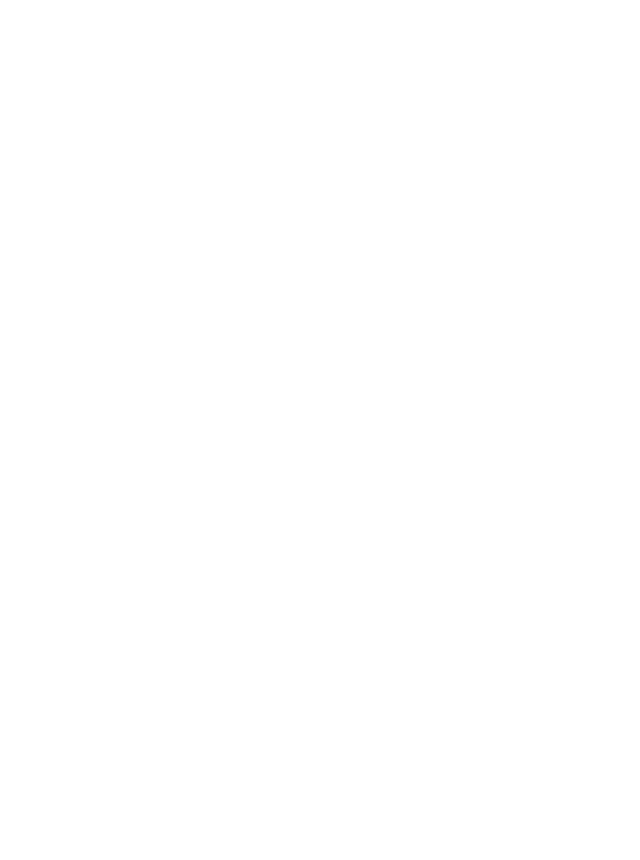
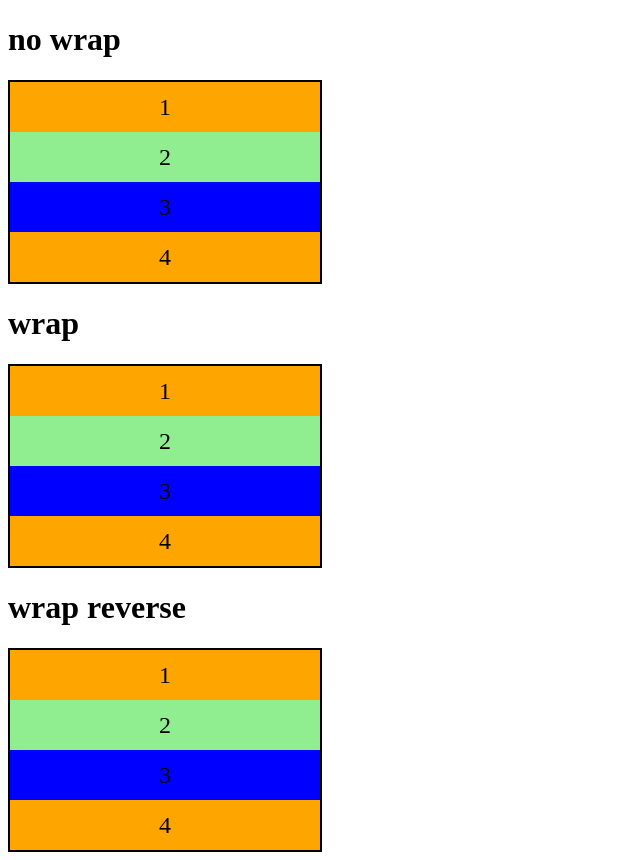
Before and after one commit to fenixfortal3d/Meu-percurso-na-DIO, a plain HTML site: page Spread Fullstack Developer/HTML2/Wrap.html in a window 1280 px wide. Shown: the whole page, without its empty margins (0-640 px from the left). Before the commit the page ends 800 px from the top, so only its background shows below. Drawn offline with Linux system fonts and the light colour scheme.

Commit message:
Estudando fundamentos de flex-wrap

```diff
--- a/Spread Fullstack Developer/HTML2/Wrap.html
+++ b/Spread Fullstack Developer/HTML2/Wrap.html
@@ -9,21 +9,70 @@
     <style>
         .flex-container{
             display: flex;
-            height: 150px;
+            flex-direction: column;
+            height: 150;
+            border: 2px solid black;
+            max-width: 310px;
         }
 
         .item{
             font-size: 24px;
             height: 50%;
             text-align: center;
+            min-width: 100px;
+            line-height: 50px;
         }
 
         .nowrap{
             flex-wrap: nowrap;
         }
+
+        .wrap{
+            flex-wrap: wrap;
+        }
+
+        .wrap-reverse{
+            flex-wrap: wrap-reverse;
+        }
+
+        .blue{
+            background-color: blue;
+        }
+
+        .green{
+            background-color: lightgreen;
+        }
+
+        .orange{
+            background-color: orange;
+        }
+
     </style>
 </head>
 <body>
+    <h1>no wrap</h1>
+    <div class="flex-container nowrap">
+        <div class="item orange">1</div>
+        <div class="item green">2</div>
+        <div class="item blue">3</div>
+        <div class="item orange">4</div>
+    </div>
+
+    <h1>wrap</h1>
+    <div class="flex-container wrap">
+        <div class="item orange">1</div>
+        <div class="item green">2</div>
+        <div class="item blue">3</div>
+        <div class="item orange">4</div>
+    </div>
+
+    <h1>wrap reverse</h1>
+    <div class="flex-container wrap-reverse">
+        <div class="item orange">1</div>
+        <div class="item green">2</div>
+        <div class="item blue">3</div>
+        <div class="item orange">4</div>
+    </div>
 
 </body>
 </html>
```
